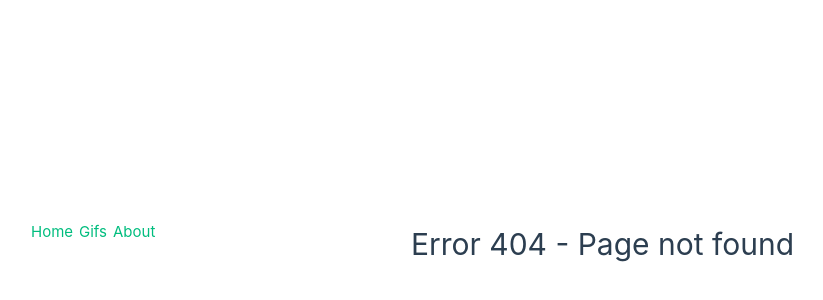
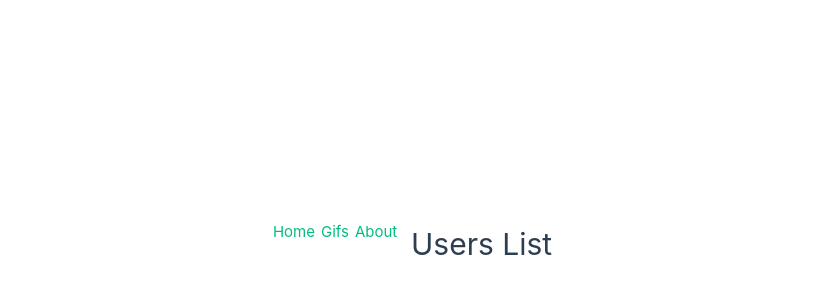
Before and after one commit to kekosoftware/vue3-spa, a Vue app: page /users in a window 1280 px wide. Before the commit this address had no page. Shown: the part 156-456 px from the top of the page, without its empty margins (229-1052 px from the left). Built offline with nearby package versions, Linux system fonts and the light colour scheme.

Commit message:
Added the dynamic routes

```diff
--- a/src/router/index.js
+++ b/src/router/index.js
@@ -26,6 +26,16 @@ const router = createRouter({
         name: "gifs",
         component: () => import('../views/GifsView.vue')
     },
+    {
+        path: "/users",
+        name: "users",
+        component: () => import('../views/UsersView.vue')
+    },
+    {
+        path: "/users/edit/:id",
+        name: "users_edit_id",
+        component: () => import('../views/EditUserView.vue')
+    },
   ]
 })
 
--- /dev/null
+++ b/src/views/EditUserView.vue
@@ -0,0 +1,13 @@
+<template>
+    <h1>El usuario a editar tiene el id: {{ $route.params.id }}</h1>
+</template>
+
+<script>
+export default {
+
+}
+</script>
+
+<style>
+
+</style>
--- /dev/null
+++ b/src/views/UsersView.vue
@@ -0,0 +1,9 @@
+<template>
+    <h1>Users List</h1>
+</template>
+
+<script>
+export default {
+
+}
+</script>
```
